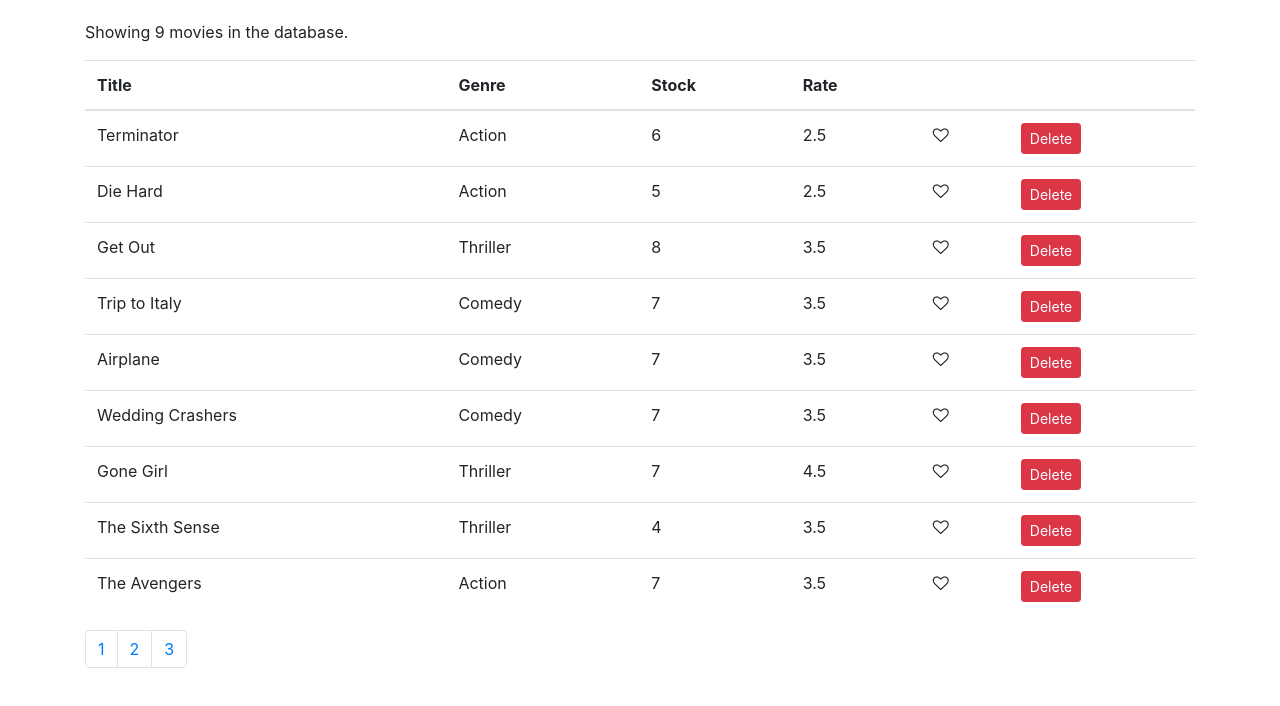
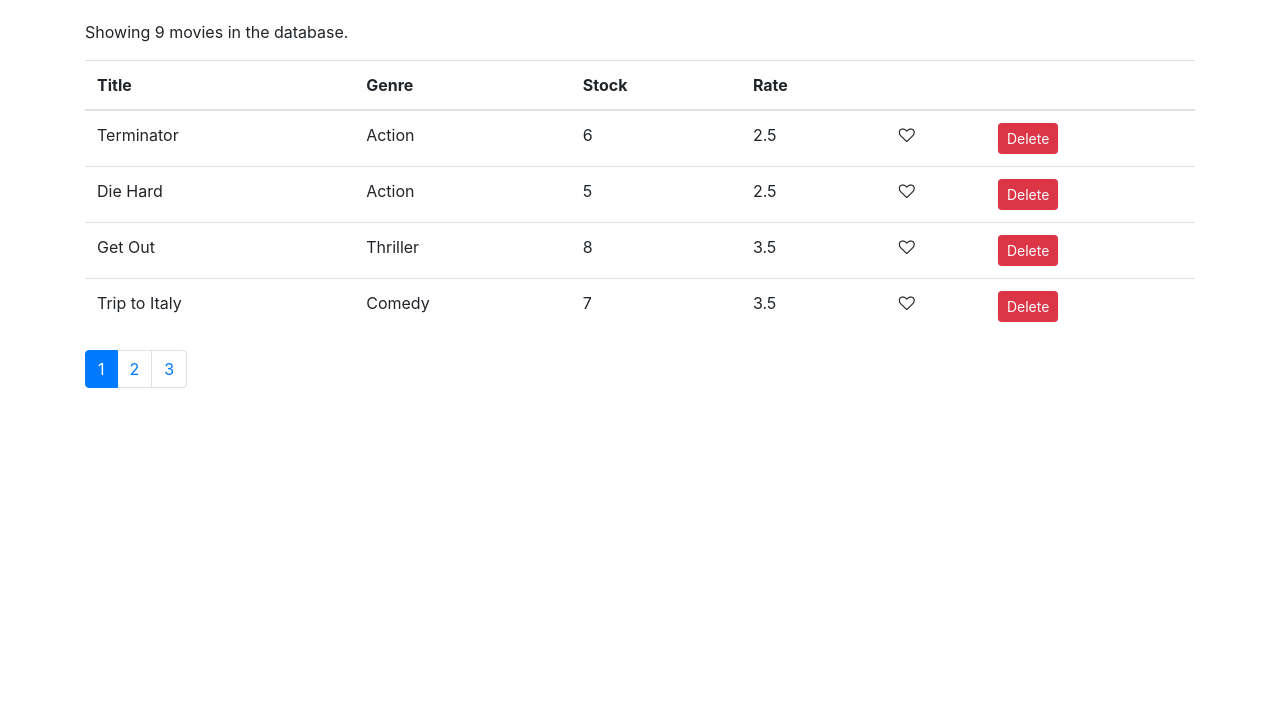
Before and after one commit to Swarajyj/vidly, a React (Create React App) app: page / in a window 1280 px wide. Shown: the top 706 px of the page. Built offline with nearby package versions, Linux system fonts and the light colour scheme.

Commit message:
pagination

```diff
--- a/package.json
+++ b/package.json
@@ -6,6 +6,7 @@
     "bootstrap": "4.1.1",
     "font-awesome": "4.7.0",
     "lodash": "^4.17.10",
+    "prop-types": "^15.6.2",
     "react": "^16.4.2",
     "react-dom": "^16.4.2",
     "react-scripts": "1.1.5"
--- a/src/components/common/pagination.jsx
+++ b/src/components/common/pagination.jsx
@@ -1,8 +1,9 @@
 import React from "react";
 import _ from "lodash";
+import propTypes from "prop-types";
 
 const Pagination = (props) => {
-  const { itemsCount, pageSize } = props;
+  const { itemsCount, pageSize, onPageChange, currentPage } = props;
   const pagesCount = Math.ceil(itemsCount / pageSize);
 
   const pages = _.range(1, pagesCount + 1);
@@ -11,8 +12,13 @@ const Pagination = (props) => {
     <nav>
       <ul className="pagination">
         {pages.map((page) => (
-          <li key={page} className="page-item">
-            <a className="page-link">{page}</a>
+          <li
+            key={page}
+            className={page === currentPage ? "page-item active" : "page-item"}
+          >
+            <a className="page-link" onClick={() => onPageChange(page)}>
+              {page}
+            </a>
           </li>
         ))}
       </ul>
@@ -20,4 +26,12 @@ const Pagination = (props) => {
   );
 };
 
+//use this for resuable components
+
+Pagination.propTypes = {
+  itemsCount: propTypes.number.isRequired,
+  pageSize: propTypes.number.isRequired,
+  onPageChange: propTypes.func.isRequired,
+  currentPage: propTypes.number.isRequired,
+};
 export default Pagination;
--- a/src/components/movies.jsx
+++ b/src/components/movies.jsx
@@ -2,11 +2,13 @@ import React, { Component } from "react";
 import Like from "./common/like";
 import { getMovies } from "../services/fakeMovieService";
 import Pagination from "./common/pagination";
+import { paginate } from "../utils/paginate";
 
 class Movies extends Component {
   state = {
     movies: getMovies(),
     pageSize: 4,
+    currentPage: 1,
   };
 
   handleDelete = (movie) => {
@@ -24,14 +26,15 @@ class Movies extends Component {
   };
 
   handlePageChange = (page) => {
-    console.log(page);
+    this.setState({ currentPage: page });
   };
 
   render() {
     const { length: count } = this.state.movies;
-
+    const { pageSize, currentPage, movies: allMovies } = this.state;
     if (count === 0) return <p>There are no movies in the database.</p>;
 
+    const movies = paginate(allMovies, currentPage, pageSize);
     return (
       <React.Fragment>
         <p>Showing {count} movies in the database.</p>
@@ -47,7 +50,7 @@ class Movies extends Component {
             </tr>
           </thead>
           <tbody>
-            {this.state.movies.map((movie) => (
+            {movies.map((movie) => (
               <tr key={movie._id}>
                 <td>{movie.title}</td>
                 <td>{movie.genre.name}</td>
@@ -73,8 +76,9 @@ class Movies extends Component {
         </table>
         <Pagination
           itemsCount={count}
-          pageSize={this.state.pageSize}
+          pageSize={pageSize}
           onPageChange={this.handlePageChange}
+          currentPage={currentPage}
         />
       </React.Fragment>
     );
--- /dev/null
+++ b/src/utils/paginate.js
@@ -0,0 +1,6 @@
+import _ from "lodash";
+
+export function paginate(items, pageNumber, pageSize) {
+  const startIndex = (pageNumber - 1) * pageSize;
+  return _(items).slice(startIndex).take(pageSize).value();
+}
```
Also changed, not shown: 2 other files (tests, documents, lock files or other folders).
